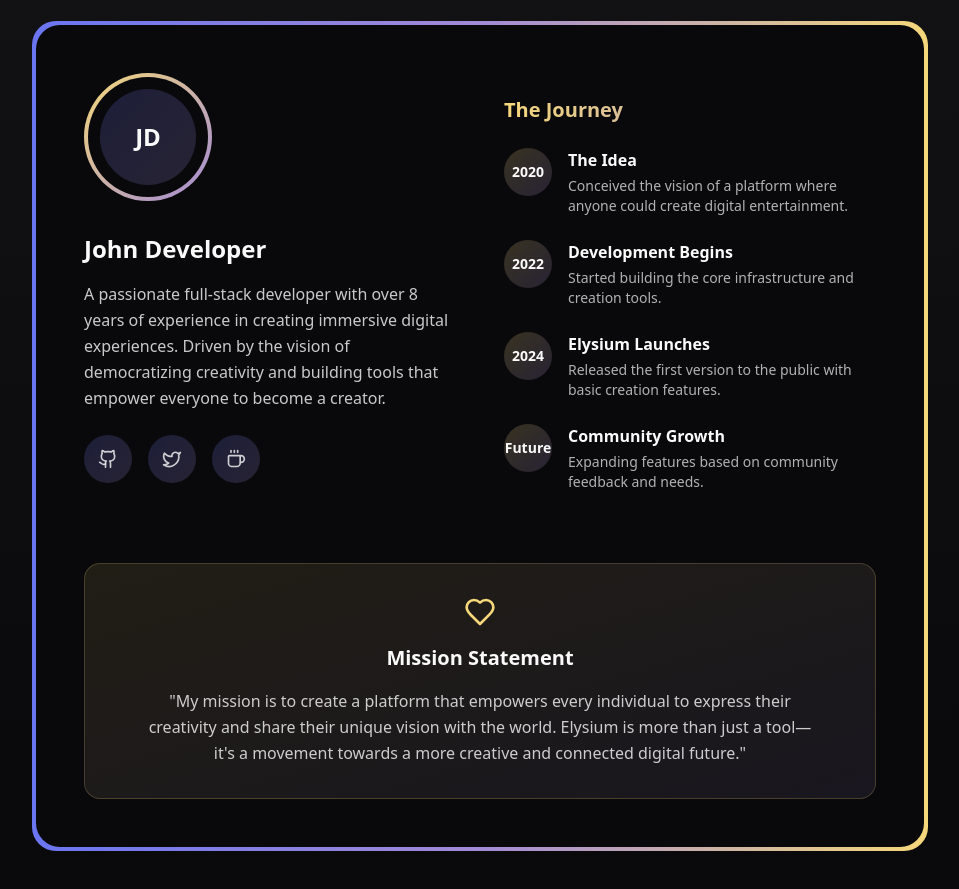
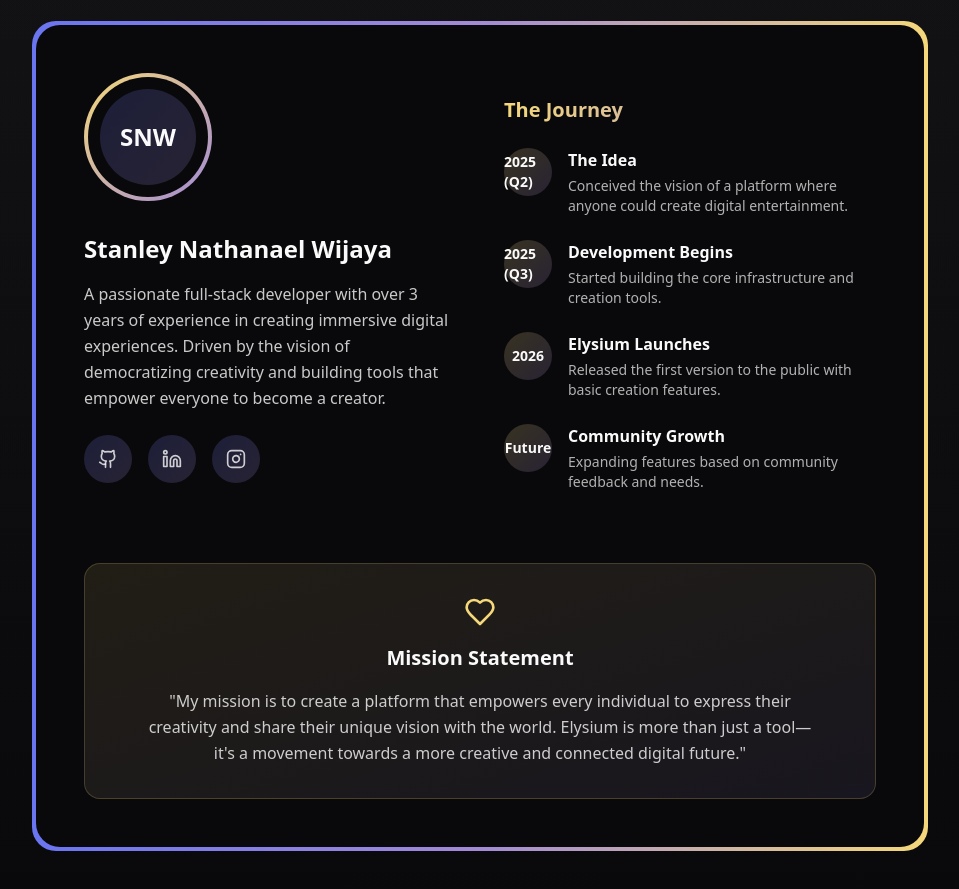
Before and after one commit to StyNW7/Elysium, a React (Vite) app in the folder Client/: page / in a window 1280 px wide. Shown: the part 6840-7729 px from the top of the page, without its empty margins (160-1119 px from the left). Built offline with nearby package versions, Linux system fonts and the light colour scheme; no server answers.

Commit message:
Finalize Landing Page

```diff
--- a/Client/src/components/landing/developer-section.tsx
+++ b/Client/src/components/landing/developer-section.tsx
@@ -1,7 +1,7 @@
 "use client"
 
 import { motion } from "framer-motion"
-import { Github, Twitter, Coffee, Heart } from "lucide-react"
+import { Github, Instagram, Heart, Linkedin } from "lucide-react"
 
 export function DeveloperSection() {
   return (
@@ -47,23 +47,23 @@ export function DeveloperSection() {
                   >
                     <div className="w-full h-full rounded-full bg-background flex items-center justify-center">
                       <div className="w-24 h-24 rounded-full bg-gradient-to-br from-elysium-blue/20 to-elysium-purple/20 flex items-center justify-center">
-                        <span className="text-2xl font-bold text-foreground">JD</span>
+                        <span className="text-2xl font-bold text-foreground">SNW</span>
                       </div>
                     </div>
                   </motion.div>
 
-                  <h3 className="text-2xl font-bold mb-4 text-foreground">John Developer</h3>
+                  <h3 className="text-2xl font-bold mb-4 text-foreground">Stanley Nathanael Wijaya</h3>
                   <p className="text-foreground/80 mb-6 leading-relaxed">
-                    A passionate full-stack developer with over 8 years of experience in creating immersive digital
+                    A passionate full-stack developer with over 3 years of experience in creating immersive digital
                     experiences. Driven by the vision of democratizing creativity and building tools that empower
                     everyone to become a creator.
                   </p>
 
                   <div className="flex space-x-4 mb-8">
                     {[
-                      { icon: Github, href: "#", label: "GitHub" },
-                      { icon: Twitter, href: "#", label: "Twitter" },
-                      { icon: Coffee, href: "#", label: "Buy me a coffee" },
+                      { icon: Github, href: "https://github.com/StyNW7", label: "GitHub" },
+                      { icon: Linkedin, href: "https://www.linkedin.com/in/stanley-nathanael-wijaya/", label: "Linkedin" },
+                      { icon: Instagram, href: "https://www.instagram.com/snw.77/", label: "Instagram" },
                     ].map((social, index) => (
                       <motion.a
                         key={index}
@@ -87,18 +87,18 @@ export function DeveloperSection() {
                   <div className="space-y-6">
                     {[
                       {
-                        year: "2020",
+                        year: "2025 (Q2)",
                         title: "The Idea",
                         description:
                           "Conceived the vision of a platform where anyone could create digital entertainment.",
                       },
                       {
-                        year: "2022",
+                        year: "2025 (Q3)",
                         title: "Development Begins",
                         description: "Started building the core infrastructure and creation tools.",
                       },
                       {
-                        year: "2024",
+                        year: "2026",
                         title: "Elysium Launches",
                         description: "Released the first version to the public with basic creation features.",
                       },
```
